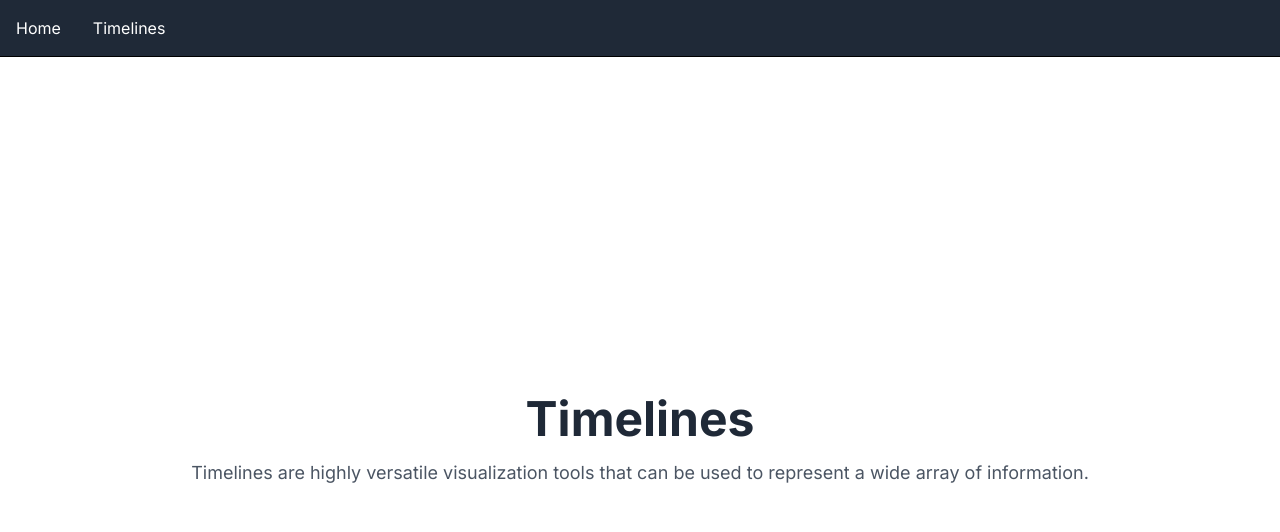
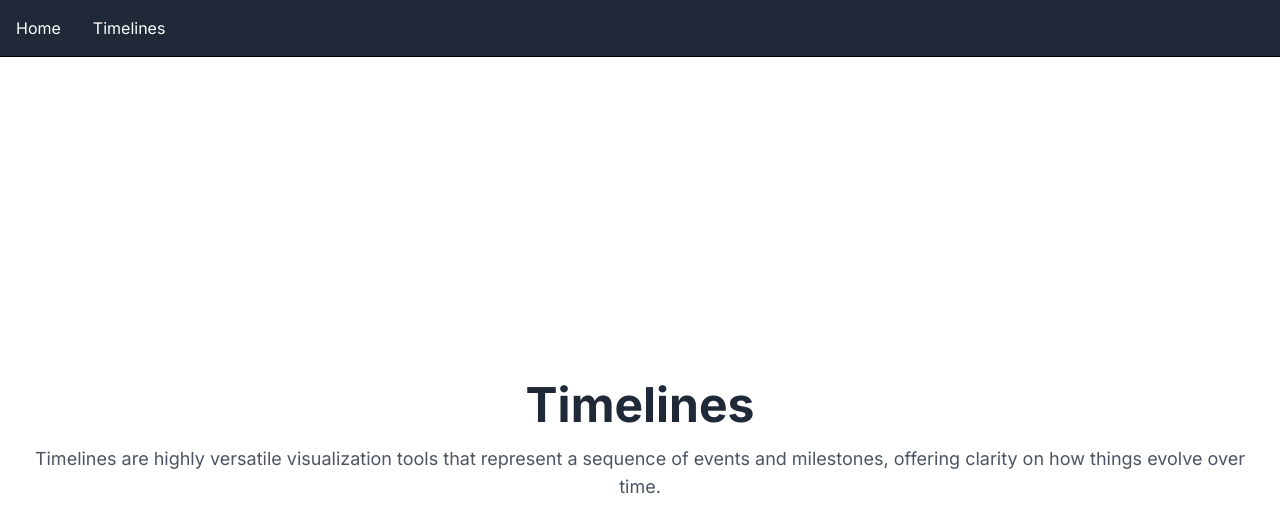
Before and after one commit to PJurke/timelines, a Next.js app: page / in a window 1280 px wide. Shown: the top 532 px of the page. Built offline with nearby package versions, Linux system fonts and the light colour scheme.

Commit message:
adapt intro text

```diff
--- a/app/page.tsx
+++ b/app/page.tsx
@@ -1,13 +1,13 @@
 export default function Home() {
   return (
 
-    <section className="h-screen flex flex-col">
+    <section className="flex flex-col h-screen">
       <div className="flex-grow flex items-center justify-center flex-col px-4 text-center">
         <h1 className="text-5xl font-bold text-gray-800 mb-4">
           Timelines
         </h1>
         <p className="text-gray-600 text-lg mb-8">
-          Timelines are highly versatile visualization tools that can be used to represent a wide array of information.<br/>
+          Timelines are highly versatile visualization tools that represent a sequence of events and milestones, offering clarity on how things evolve over time.
         </p>
       </div>
     </section>
```
